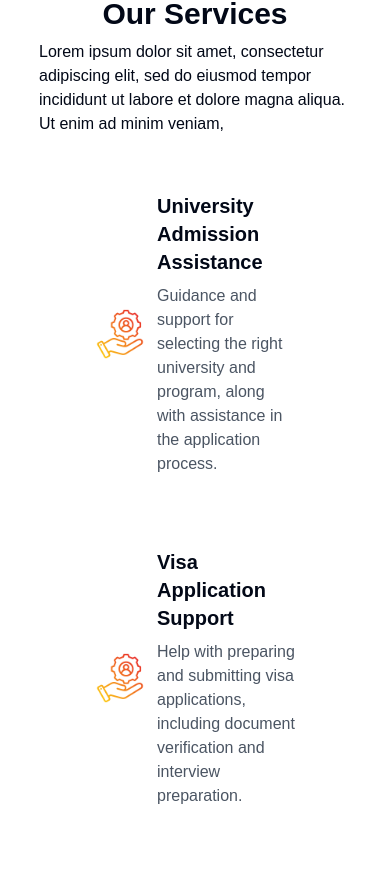
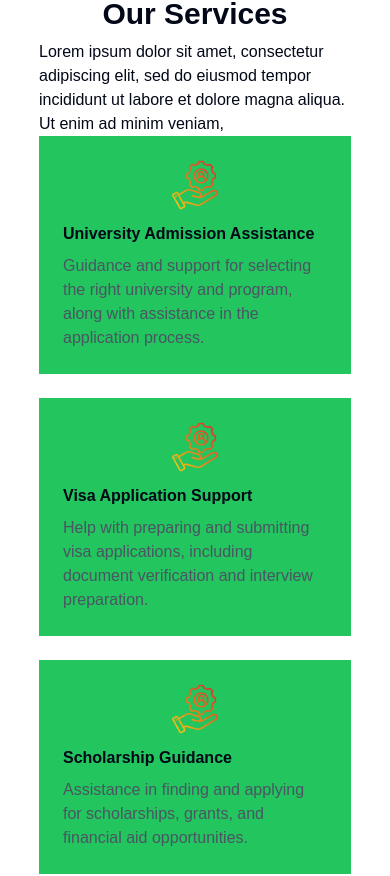
Before and after one commit to kasahun-welela/elabem, a Next.js app: page / in a window 390 px wide. Shown: the part 1900-2776 px from the top of the page. Built offline with nearby package versions, Linux system fonts and the light colour scheme.

Commit message:
fix UI for mobile

```diff
--- a/components/Services.tsx
+++ b/components/Services.tsx
@@ -1,5 +1,11 @@
 import { serviceList } from "@/dummyData/serviceList";
 import Image from "next/image";
+
+interface Services {
+  id: string;
+  details: string;
+  title: string;
+}
 
 export default function Services() {
   return (
@@ -11,16 +17,18 @@ export default function Services() {
         veniam,
       </p>
 
-      <div className="p-8">
+      <div className="md:p-8">
         <div className="grid grid-cols-1 md:grid-cols-2 lg:grid-cols-3 gap-6">
-          {serviceList.map((service: any) => (
+          {serviceList.map((service: Services) => (
             <div
               key={service.id}
-              className="bg-white p-6 flex items-center gap-3"
+              className="bg-green-500 p-6 flex flex-col md:flex-row justify-center items-center gap-3"
             >
               <Image src="/ser.png" alt="logo" width={50} height={50} />
               <div>
-                <h2 className="text-xl font-semibold mb-2">{service.title}</h2>
+                <h2 className="md:text-xl font-semibold mb-2">
+                  {service.title}
+                </h2>
                 <p className="text-gray-600">{service.details}</p>
               </div>
             </div>
```
